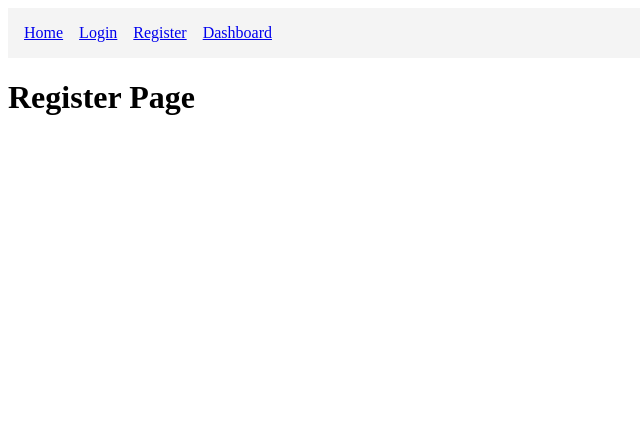
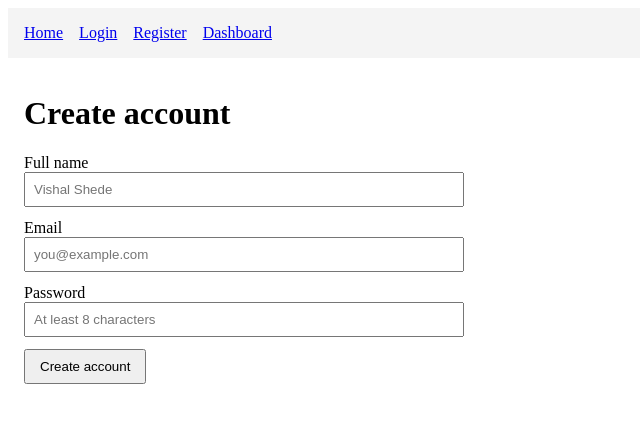
Before and after one commit to Vishal-Shede/student-project-portal-frontend, a React (Vite) app: page /register in a window 1280 px wide. Shown: the top 422 px of the page, without its empty margins (0-640 px from the left). Built offline with nearby package versions, Linux system fonts and the light colour scheme.

Commit message:
feat(auth): Register page with client validation and API integration

```diff
--- a/src/App.jsx
+++ b/src/App.jsx
@@ -1,22 +1,23 @@
 import { Routes, Route } from "react-router-dom";
 import Navbar from "./components/Navbar";
 import Home from "./pages/Home";
-
+import Register from "./pages/Register";
 
 
 function Login() {
   return <h1>Login Page</h1>;
 }
-function Register() {
-  return <h1>Register Page</h1>;
-}
+
 function Dashboard() {
   return <h1>Dashboard Page</h1>;
 }
 
 function App() {
 
+    // temporary debug
     console.log("API base:", import.meta.env.VITE_API_BASE_URL);
+    console.log("Auth state:", window.localStorage.getItem("token"), window.localStorage.getItem("user"));
+
 
   return (
     <div>
--- /dev/null
+++ b/src/api/authApi.js
@@ -0,0 +1,13 @@
+import axiosClient from './axiosClient';
+
+// POST /auth/register  -> { id, fullName, email } on success
+export async function register({ fullName, email, password }) {
+  const res = await axiosClient.post('/auth/register', { fullName, email, password });
+  return res.data;
+}
+
+// POST /auth/login  -> { token, user: { id, fullName, email } }
+export async function login({ email, password }) {
+  const res = await axiosClient.post('/auth/login', { email, password });
+  return res.data;
+}
--- /dev/null
+++ b/src/context/AuthContext.jsx
@@ -0,0 +1,50 @@
+import { createContext, useContext, useEffect, useMemo, useState } from "react";
+
+const AuthContext = createContext(null);
+export function useAuth() {
+  return useContext(AuthContext);
+}
+
+export function AuthProvider({ children }) {
+  const [token, setToken] = useState(null);
+  const [user, setUser] = useState(null);
+
+  // load persisted session once
+  useEffect(() => {
+    const savedToken = window.localStorage.getItem("token");
+    const savedUser = window.localStorage.getItem("user");
+    if (savedToken && savedUser) {
+      setToken(savedToken);
+      try {
+        setUser(JSON.parse(savedUser));
+      } catch {
+        setUser(null);
+      }
+    }
+  }, []);
+
+  // login = set + persist
+  function login(nextToken, nextUser) {
+    setToken(nextToken);
+    setUser(nextUser);
+    window.localStorage.setItem("token", nextToken);
+    window.localStorage.setItem("user", JSON.stringify(nextUser));
+  }
+
+  // logout = clear + forget
+  function logout() {
+    setToken(null);
+    setUser(null);
+    window.localStorage.removeItem("token");
+    window.localStorage.removeItem("user");
+  }
+
+  const isAuth = Boolean(token && user);
+
+  const value = useMemo(
+    () => ({ token, user, isAuth, login, logout }),
+    [token, user, isAuth]
+  );
+
+  return <AuthContext.Provider value={value}>{children}</AuthContext.Provider>;
+}
--- a/src/main.jsx
+++ b/src/main.jsx
@@ -1,14 +1,15 @@
-import { StrictMode } from 'react'
-import { createRoot } from 'react-dom/client'
-
-import { BrowserRouter } from 'react-router-dom'
-
-import App from './App.jsx'
+import { StrictMode } from 'react';
+import { createRoot } from 'react-dom/client';
+import { BrowserRouter } from 'react-router-dom';
+import App from './App.jsx';
+import { AuthProvider } from './context/AuthContext';
 
 createRoot(document.getElementById('root')).render(
   <StrictMode>
     <BrowserRouter>
-      <App />
+      <AuthProvider>
+        <App />
+      </AuthProvider>
     </BrowserRouter>
-  </StrictMode>,
-)
+  </StrictMode>
+);
--- /dev/null
+++ b/src/pages/Register.jsx
@@ -0,0 +1,93 @@
+import { useState } from "react";
+import { useNavigate } from "react-router-dom";
+import { register as apiRegister } from "../api/authApi";
+
+function Register() {
+  const [fullName, setFullName] = useState("");
+  const [email, setEmail]       = useState("");
+  const [password, setPassword] = useState("");
+  const [error, setError]       = useState("");
+  const [loading, setLoading]   = useState(false);
+  const navigate = useNavigate();
+
+  // tiny client validation to catch obvious mistakes before hitting API
+  function validate() {
+    if (fullName.trim().length < 2) return "Full name must be at least 2 characters.";
+    if (!/^\S+@\S+\.\S+$/.test(email)) return "Enter a valid email.";
+    if (password.length < 8) return "Password must be at least 8 characters.";
+    return "";
+  }
+
+  async function onSubmit(e) {
+    e.preventDefault();
+    const v = validate();
+    if (v) return setError(v);
+
+    setLoading(true);
+    setError("");
+    try {
+      await apiRegister({ fullName: fullName.trim(), email: email.trim(), password });
+      // success → go to login
+      navigate("/login", { state: { justRegistered: true, email } });
+    } catch (err) {
+      // map common server errors to friendly text
+      const status = err?.response?.status;
+      if (status === 409) setError("This email is already registered.");
+      else if (status === 400) setError(err?.response?.data?.message || "Invalid input.");
+      else setError("Failed to register. Please try again.");
+    } finally {
+      setLoading(false);
+    }
+  }
+
+  return (
+    <div style={{ padding: "1rem", maxWidth: 420 }}>
+      <h1>Create account</h1>
+
+      {error && <p style={{ color: "crimson" }}>{error}</p>}
+
+      <form onSubmit={onSubmit}>
+        <div style={{ marginBottom: 12 }}>
+          <label>Full name</label><br />
+          <input
+            value={fullName}
+            onChange={(e) => setFullName(e.target.value)}
+            placeholder="Vishal Shede"
+            required
+            style={{ width:"100%", padding:8 }}
+          />
+        </div>
+
+        <div style={{ marginBottom: 12 }}>
+          <label>Email</label><br />
+          <input
+            type="email"
+            value={email}
+            onChange={(e) => setEmail(e.target.value)}
+            placeholder="you@example.com"
+            required
+            style={{ width:"100%", padding:8 }}
+          />
+        </div>
+
+        <div style={{ marginBottom: 12 }}>
+          <label>Password</label><br />
+          <input
+            type="password"
+            value={password}
+            onChange={(e) => setPassword(e.target.value)}
+            placeholder="At least 8 characters"
+            required
+            style={{ width:"100%", padding:8 }}
+          />
+        </div>
+
+        <button disabled={loading} style={{ padding:"8px 14px" }}>
+          {loading ? "Creating..." : "Create account"}
+        </button>
+      </form>
+    </div>
+  );
+}
+
+export default Register;
```
